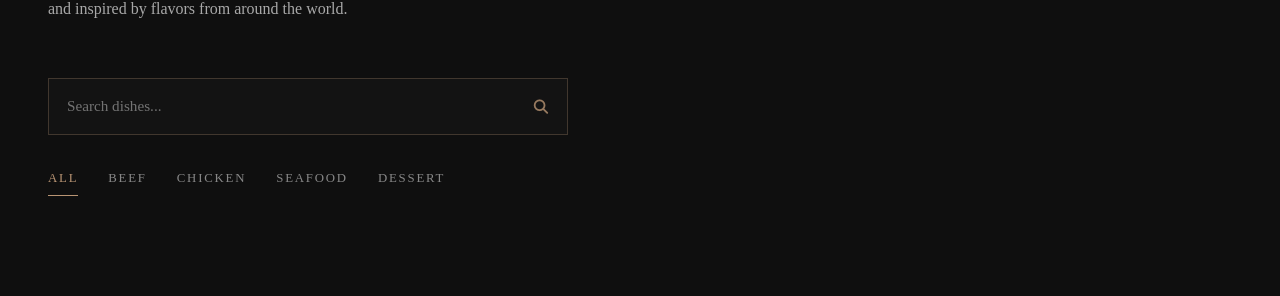
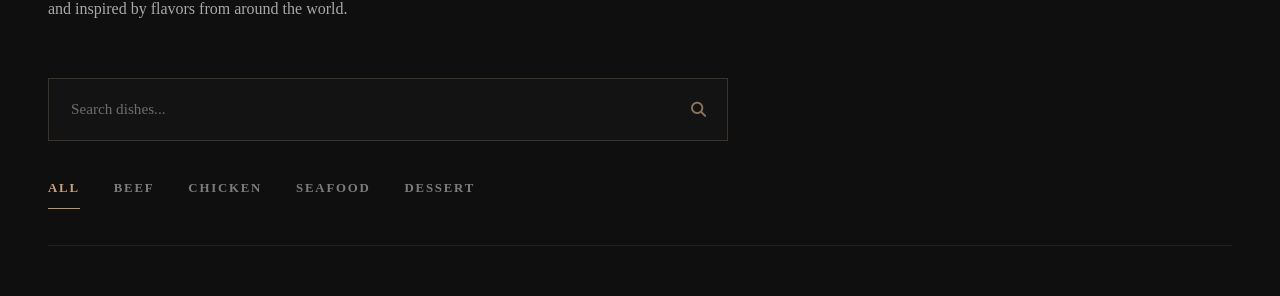
Before and after one commit to extractg/restaurant, a React (Vite) app: page /products in a window 1280 px wide. Shown: the part 334-630 px from the top of the page. Built offline with nearby package versions, Linux system fonts and the light colour scheme; no server answers; a web font is replaced by a local one.

Commit message:
added some ui features, fixed animations

```diff
--- a/src/components/DishCard.jsx
+++ b/src/components/DishCard.jsx
@@ -17,10 +17,6 @@ const DishCard = (props) => {
         <p className="specials__card-text">
           {props.description}
         </p>
-
-        <span className="specials__card-price">
-          €{props.price}
-        </span>
       </div>
     </div>
   );
--- a/src/components/Specials.jsx
+++ b/src/components/Specials.jsx
@@ -18,7 +18,6 @@ const dishes = [
       "Juicy prime ribeye steak grilled to perfection, served with aromatic rosemary butter and roasted seasonal garlic.",
     image: ribeyeSteak,
     delay: 100,
-    price: 32,
   },
   {
     id: 2,
@@ -27,7 +26,6 @@ const dishes = [
       "Crispy-skinned Atlantic salmon fillet resting on a bed of creamy asparagus risotto and drizzled with lemon-herb oil.",
     image: Pan_Seared_Salmon,
     delay: 200,
-    price: 25,
   },
   {
     id: 3,
@@ -36,7 +34,6 @@ const dishes = [
       "Handcrafted fettuccine tossed in a rich, velvety wild mushroom cream sauce and infused with premium black truffle oil.",
     image: Truffle_Mushroom,
     delay: 300,
-    price: 50,
   },
   {
     id: 4,
@@ -45,7 +42,6 @@ const dishes = [
       "Creamy Italian burrata cheese paired with sweet heirloom tomatoes, fresh basil leaves, and finished with a balsamic glaze.",
     image: Burrata_Heirloom,
     delay: 400,
-    price: 15,
   },
 ];
 
@@ -104,7 +100,6 @@ const Specials = () => {
                   image={dish.image}
                   title={dish.title}
                   description={dish.description}
-                  price={dish.price}
                 />
               </SwiperSlide>
             ))}
--- a/src/css/pages/products.css
+++ b/src/css/pages/products.css
@@ -3,6 +3,10 @@
     padding: 140px 0 80px;
     background: #0f0f0f;
 }
+
+/* =========================
+   HEADER
+========================= */
 
 .products__header {
     width: 100%;
@@ -14,8 +18,11 @@
     display: flex;
     align-items: center;
     gap: 12px;
+
     margin-bottom: 14px;
+
     color: #b89473;
+
     font-size: 0.72rem;
     font-weight: 600;
     letter-spacing: 3px;
@@ -24,14 +31,18 @@
 
 .products__label::before {
     content: "";
+
     width: 32px;
     height: 1px;
+
     background: #b89473;
 }
 
 .products__title {
     margin-bottom: 16px;
+
     color: var(--color-title);
+
     font-family: "Playfair Display", "David Libre", serif;
     font-size: clamp(2.2rem, 9vw, 3rem);
     font-weight: 500;
@@ -41,32 +52,55 @@
 
 .products__text {
     max-width: 540px;
+
     color: var(--color-text);
+
     font-size: 0.95rem;
     line-height: 1.8;
+
     opacity: 0.7;
 }
+
+/* =========================
+   CONTROLS
+========================= */
 
 .products__controls {
     display: flex;
     flex-direction: column;
-    gap: 26px;
-    margin-bottom: 50px;
+    gap: 28px;
+
+    margin-bottom: 34px;
+    padding-bottom: 32px;
+
+    border-bottom: 1px solid rgba(184, 148, 115, 0.12);
 }
+
+/* =========================
+   SEARCH
+========================= */
 
 .products__search {
     position: relative;
+
     width: 100%;
-    max-width: 520px;
+    max-width: 680px;
 }
 
 .products__search-input {
     width: 100%;
-    padding: 16px 52px 16px 18px;
-    border: 1px solid rgba(184, 148, 115, 0.28);
-    background: rgba(255, 255, 255, 0.015);
+
+    padding: 18px 58px 18px 20px;
+
+    border: 1px solid rgba(184, 148, 115, 0.25);
+
+    background: #131313;
     color: var(--color-title);
+
     font-size: 0.95rem;
+
+    outline: none;
+
     transition:
         border-color 0.3s ease,
         background-color 0.3s ease,
@@ -75,79 +109,75 @@
 
 .products__search-input::placeholder {
     color: var(--color-text);
-    opacity: 0.45;
+    opacity: 0.42;
+}
+
+.products__search-input:hover {
+    border-color: rgba(184, 148, 115, 0.42);
 }
 
 .products__search-input:focus {
-    border-color: rgba(184, 148, 115, 0.7);
-    background: rgba(184, 148, 115, 0.025);
-    box-shadow: 0 0 20px rgba(184, 148, 115, 0.05);
+    border-color: #b89473;
+
+    background: #151412;
+
+    box-shadow:
+        0 0 0 1px rgba(184, 148, 115, 0.08),
+        0 8px 30px rgba(0, 0, 0, 0.18);
 }
 
 .products__search-button {
     position: absolute;
     top: 50%;
-    right: 18px;
+    right: 20px;
     transform: translateY(-50%);
     color: #b89473;
-    font-size: 0.9rem;
-    opacity: 0.8;
-    transition:
-        opacity 0.3s ease,
-        transform 0.3s ease;
+    font-size: 0.95rem;
+    opacity: 0.75;
 }
 
-.products__search-button:hover {
-    opacity: 1;
-    transform: translateY(-50%) scale(1.08);
-}
 
 .products__categories {
     display: flex;
     flex-wrap: wrap;
-    gap: 10px 24px;
+    align-items: center;
+    gap: 12px 30px;
     width: 100%;
 }
 
 .products__category {
     position: relative;
-
-    padding: 6px 0;
-
+    padding: 7px 0 10px;
     color: var(--color-text);
-
     font-size: 0.78rem;
-    font-weight: 500;
-    letter-spacing: 1.5px;
+    font-weight: 600;
+    letter-spacing: 1.7px;
     text-transform: uppercase;
-
-    opacity: 0.55;
-
+    opacity: 0.5;
     transition:
-        color 0.45s cubic-bezier(0.16, 1, 0.3, 1),
-        opacity 0.45s cubic-bezier(0.16, 1, 0.3, 1);
+        color 0.35s ease,
+        opacity 0.35s ease,
+        transform 0.35s ease;
 }
 
 .products__category::after {
     content: "";
-
     position: absolute;
     left: 0;
     bottom: 0;
-
     width: 100%;
     height: 1px;
-
     background: #b89473;
     transform: scaleX(0);
     transform-origin: left center;
     transition:
-        transform 0.55s cubic-bezier(0.16, 1, 0.3, 1);
+        transform 0.45s cubic-bezier(0.16, 1, 0.3, 1);
 }
 
 .products__category:hover {
     color: #d8ac84;
-    opacity: 0.85;
+    opacity: 0.9;
+    transform: translateY(-1px);
 }
 
 .products__category:hover::after,
@@ -156,9 +186,24 @@
 }
 
 .products__category.active {
-    color: #b89473;
+    color: #c9a27e;
     opacity: 1;
 }
+
+.products__status {
+    display: flex;
+    align-items: center;
+    justify-content: space-between;
+    min-height: 20px;
+    margin-bottom: 24px;
+    color: var(--color-text);
+    font-size: 0.7rem;
+    font-weight: 600;
+    letter-spacing: 1.8px;
+    text-transform: uppercase;
+    opacity: 0.55;
+}
+
 
 .products__grid {
     display: grid;
@@ -166,115 +211,94 @@
     gap: 28px;
     width: 100%;
 }
-
 .product-card {
     position: relative;
-
     width: 100%;
     max-width: 380px;
-
     margin: 0 auto;
-
-    background: #151515;
-
-    border: 1px solid rgba(184, 148, 115, 0.18);
-
+    background: #181715;
+    border: 1px solid rgba(184, 148, 115, 0.16);
     overflow: hidden;
-
     transition:
-        border-color 0.5s ease,
-        box-shadow 0.5s ease;
+        transform 0.45s cubic-bezier(0.16, 1, 0.3, 1),
+        border-color 0.45s ease,
+        box-shadow 0.45s ease;
 }
 
 .product-card__image {
     position: relative;
-
     width: 100%;
     height: 260px;
-
     overflow: hidden;
-
     background: #111;
-
     line-height: 0;
 }
 
 .product-card__image img {
     display: block;
-
     width: 100%;
     height: 100%;
-
     object-fit: cover;
-
     transform: scale(1.001);
     transform-origin: center;
-
     backface-visibility: hidden;
     -webkit-backface-visibility: hidden;
-
-    transition: transform 0.9s cubic-bezier(0.16, 1, 0.3, 1);
+    transition:
+        transform 0.9s cubic-bezier(0.16, 1, 0.3, 1);
 }
 
 .product-card__image::after {
     content: "";
-
     position: absolute;
     inset: 0;
-
     background: linear-gradient(
         to bottom,
-        transparent 55%,
-        rgba(15, 15, 15, 0.32) 100%
+        transparent 52%,
+        rgba(15, 15, 15, 0.4) 100%
     );
-
     pointer-events: none;
 }
 
 .product-card__favorite {
     position: absolute;
-
     top: 14px;
     right: 14px;
-
-    width: 38px;
-    height: 38px;
-
+    width: 40px;
+    height: 40px;
     display: flex;
     align-items: center;
     justify-content: center;
-
     border: 1px solid rgba(184, 148, 115, 0.35);
-
-    background: rgba(15, 15, 15, 0.78);
-
+    background: rgba(15, 15, 15, 0.82);
     color: #b89473;
-
     font-size: 0.9rem;
-
     z-index: 2;
-
-    backdrop-filter: blur(6px);
-
+    backdrop-filter: blur(8px);
     transition:
-        background-color 0.45s cubic-bezier(0.16, 1, 0.3, 1),
-        border-color 0.45s cubic-bezier(0.16, 1, 0.3, 1),
-        color 0.45s cubic-bezier(0.16, 1, 0.3, 1);
+        transform 0.35s ease,
+        background-color 0.35s ease,
+        border-color 0.35s ease,
+        color 0.35s ease;
 }
 
 .product-card__favorite i {
     display: block;
     line-height: 1;
-
     transition:
-        transform 0.45s cubic-bezier(0.16, 1, 0.3, 1);
+        transform 0.35s cubic-bezier(0.16, 1, 0.3, 1);
 }
 
 .product-card__favorite:hover {
     background: #b89473;
     border-color: #b89473;
     color: #111;
+    transform: scale(1.06);
 }
+
+.product-card__favorite:hover i {
+    transform: scale(1.08);
+}
+
 .product-card__favorite.active {
     background: #b89473;
     border-color: #b89473;
@@ -286,64 +310,56 @@
     border-color: #c6a585;
     color: #111;
 }
+
+
 .product-card__content {
     position: relative;
-
     display: grid;
     grid-template-columns: 1fr auto;
     align-items: end;
-
-    gap: 8px 16px;
-
-    padding: 20px;
-
-    background: #151515;
+    gap: 9px 16px;
+    padding: 22px;
+    background: #181715;
 }
 
 .product-card__category {
     grid-column: 1 / -1;
-
     color: #b89473;
-
     font-size: 0.68rem;
     font-weight: 600;
     letter-spacing: 2px;
-
     text-transform: uppercase;
-
     opacity: 0.8;
 }
 
 .product-card__title {
     color: var(--color-title);
-
     font-family: "Playfair Display", "David Libre", serif;
-
     font-size: 1.35rem;
     font-weight: 500;
     line-height: 1.2;
 }
 
 .product-card__price {
-    color: #b89473;
-
+    color: #c9a27e;
     font-size: 1rem;
-    font-weight: 500;
-
+    font-weight: 600;
     white-space: nowrap;
 }
 
+
 .product-card:hover {
-    border-color: rgba(184, 148, 115, 0.45);
-
+    transform: translateY(-5px);
+    border-color: rgba(184, 148, 115, 0.42);
     box-shadow:
-        0 18px 40px rgba(0, 0, 0, 0.28),
-        0 0 20px rgba(184, 148, 115, 0.035);
+        0 22px 50px rgba(0, 0, 0, 0.32),
+        0 0 24px rgba(184, 148, 115, 0.035);
 }
 
 .product-card:hover .product-card__image img {
-    transform: scale(1.018);
+    transform: scale(1.035);
 }
+
 @media (min-width: 600px) {
     .products__grid {
         grid-template-columns: repeat(2, 1fr);
@@ -359,6 +375,7 @@
         height: 230px;
     }
 }
+
 
 @media (min-width: 768px) {
     .products {
@@ -377,13 +394,22 @@
         font-size: 1rem;
     }
 
+    .products__controls {
+        gap: 30px;
+        padding-bottom: 36px;
+    }
+
+    .products__search-input {
+        padding: 19px 60px 19px 22px;
+    }
+
     .products__categories {
-        gap: 12px 30px;
+        gap: 12px 32px;
     }
 
     .products__category {
-        padding: 7px 0;
-        font-size: 0.85rem;
+        padding: 7px 0 10px;
+        font-size: 0.82rem;
         letter-spacing: 1.7px;
     }
 
@@ -396,6 +422,7 @@
         height: 240px;
     }
 }
+
 
 @media (min-width: 992px) {
     .products {
@@ -410,12 +437,16 @@
         font-size: 4rem;
     }
 
+    .products__search {
+        max-width: 680px;
+    }
+
     .products__categories {
-        gap: 14px 30px;
+        gap: 14px 34px;
     }
 
     .products__category {
-        padding: 8px 0;
+        padding: 8px 0 11px;
         font-size: 0.8rem;
         letter-spacing: 1.8px;
     }
@@ -429,6 +460,7 @@
         height: 250px;
     }
 }
+
 
 @media (min-width: 1200px) {
     .products__title {
--- a/src/pages/Products.jsx
+++ b/src/pages/Products.jsx
@@ -4,6 +4,27 @@ import { getProducts } from "../api/productsApi.js";
 
   function Products() {
       const [allProducts, setAllProducts] = useState([]);
+      const [selectedCategory, setSelectedCategory] = useState("all");
+        useEffect(() => {
+          const loadProducts = async () => {
+            const categories = ["Beef", "Chicken", "Seafood", "Dessert"];
+
+            const requests = categories.map((category) => {
+              return getProducts(category);
+            });
+            const results = await Promise.all(requests);
+            const products = results.flat();
+            setAllProducts(products);
+
+          };
+
+          loadProducts();
+        }, []);
+        const filteredProducts =
+        selectedCategory === "all" ? allProducts : allProducts.filter((product) =>{
+          return product.category === selectedCategory;
+        });
+
     return (
       <section className="products">
         <div className="container">
@@ -44,36 +65,60 @@ function Products() {
 
             <div className="products__categories">
               <button
-              className="products__category active"
+                className={
+                  selectedCategory === "all"
+                    ? "products__category active"
+                    : "products__category"
+                }
                 data-category="all"
+                onClick={() => setSelectedCategory("all")}
               >
                 All
               </button>
 
               <button
-              className="products__category"
-              data-category="Beef"
+                className={
+                  selectedCategory === "Beef"
+                    ? "products__category active"
+                    : "products__category"
+                }
+                onClick={() => setSelectedCategory("Beef")}
               >
                 Beef
               </button>
 
               <button
-              className="products__category"
+                className={
+                  selectedCategory === "Chicken"
+                    ? "products__category active"
+                    : "products__category"
+                }
                 data-category="Chicken"
+                onClick={() => setSelectedCategory("Chicken")}
               >
                 Chicken
               </button>
 
               <button
-              className="products__category"
+                className={
+                  selectedCategory === "Seafood"
+                    ? "products__category active"
+                    : "products__category"
+                }
                 data-category="Seafood"
+                onClick={() => setSelectedCategory("Seafood")}
               >
                 Seafood
               </button>
 
               <button
-              className="products__category"
+                className={
+                  selectedCategory === "Dessert"
+                    ? "products__category active"
+                    : "products__category"
+                }
                 data-category="Dessert"
+                onClick={() => setSelectedCategory("Dessert")}
               >
                 Dessert
               </button>
@@ -90,7 +135,18 @@ function Products() {
             className="products__grid"
             id="productsGrid"
           >
-          {/* Здесь позже будем выводить DishCard через React */}
+            {filteredProducts.map((product) => {
+              return (
+                <ProductCard
+                  key={product.id}
+                  id={product.id}
+                  title={product.title}
+                  image={product.image}
+                  category={product.category}
+                  price={product.price}
+                />
+              );
+            })}
           </div>
 
         </div>
```
Lines whose indentation alone changed are shown as unchanged.
